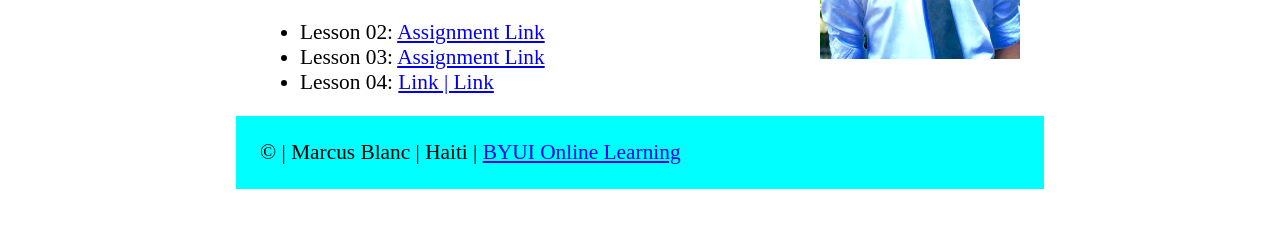
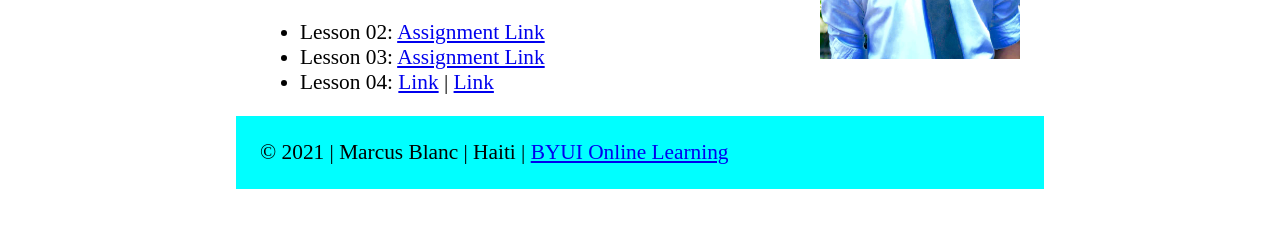
Before and after one commit to Blancmarcus2/-wdd230-, a plain HTML site: page index.html in a window 1280 px wide. Shown: the part 265-492 px from the top of the page. Drawn offline with Linux system fonts and the light colour scheme.

Commit message:
week1assignment/main

```diff
--- a/index.html
+++ b/index.html
@@ -19,12 +19,13 @@
         <ul>
             <li>Lesson 02: <a href="Assignment Link" target="_blank">Assignment Link</a></li>
             <li>Lesson 03: <a href="Assignment Link" target="_blank">Assignment Link</a></li>
-            <li>Lesson 04: <a href="Assignment Link" target="_blank">Link | Link</a></li>
+            <li>Lesson 04: <a href="Link" target="_blank">Link</a> | <a href="Link" target="_blank">Link</a></li>
         </ul>
     </main>
     <footer>
-        &copy; <span id="#copyrightyear"></span> | Marcus Blanc | Haiti | <a href=" https://www.byui.edu/online" target="_blank">BYUI Online Learning</a>
-        <script src="js/dates.js"></script>
+        &copy; <span id="copyrightyear"></span> | Marcus Blanc | Haiti | <a href=" https://www.byui.edu/online" target="_blank">BYUI Online Learning</a>
     </footer>
 </body>
 </html>
+
+<script defer src="js/dates.js"></script>
```
